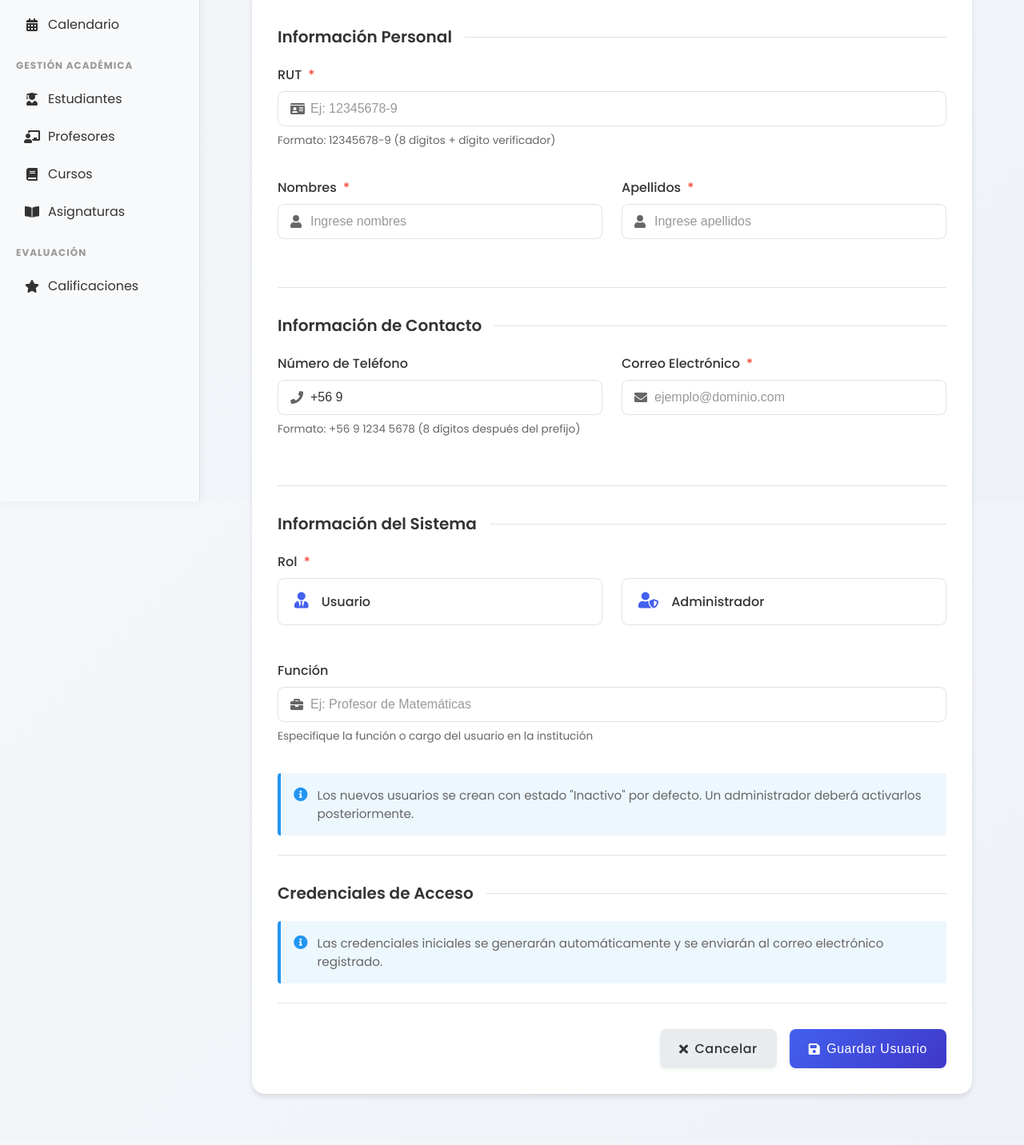
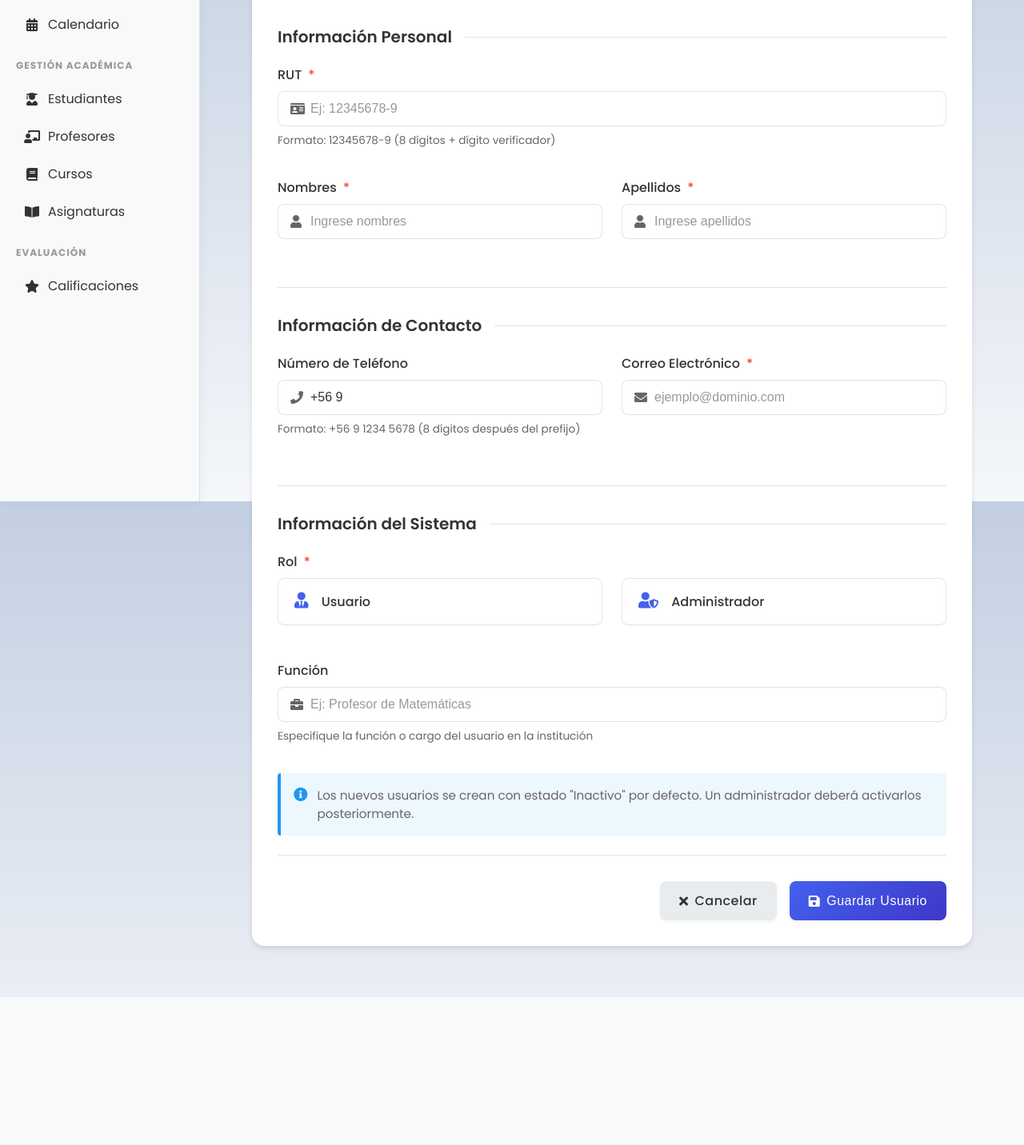
Before and after one commit to Isaac923/Eduvia, a Django app: page /usuarios/nuevo/ in a window 1280 px wide. Shown: the part 173-1605 px from the top of the page at 80% size. After the commit the page ends 1420 px from the top, so only its background shows below. Run offline with Django 4.2, Linux system fonts and the light colour scheme.

Commit message:
base-nuevousuario

```diff
--- a/EDUVIA/static/css/base.css
+++ b/EDUVIA/static/css/base.css
@@ -23,7 +23,7 @@ box-sizing: border-box;
 body {
 font-family: 'Poppins', sans-serif;
 color: var(--text-color);
-background: linear-gradient(135deg, var(--bg-gradient-start) 0%, var(--bg-gradient-end) 100%);
+background: linear-gradient(0deg, #f5f7fa 0%, #c3cfe2 100%);
 background-attachment: fixed;
 }
 
--- a/EDUVIA/usuarios/templates/usuarios/nuevo_usuario.html
+++ b/EDUVIA/usuarios/templates/usuarios/nuevo_usuario.html
@@ -135,14 +135,6 @@
                 <span>Los nuevos usuarios se crean con estado "Inactivo" por defecto. Un administrador deberá activarlos posteriormente.</span>
             </div>
         </div>
-
-        <div class="form-section">
-            <h3>Credenciales de Acceso</h3>
-            <p class="info-text">
-                <i class="fas fa-info-circle"></i> Las credenciales iniciales se generarán automáticamente y se enviarán al correo electrónico registrado.
-            </p>
-        </div>
-
         <div class="form-actions">
             <a href="{% url 'usuarios:lista_usuarios' %}" class="btn-eduvia btn-secondary">
                 <i class="fas fa-times"></i> Cancelar
```
